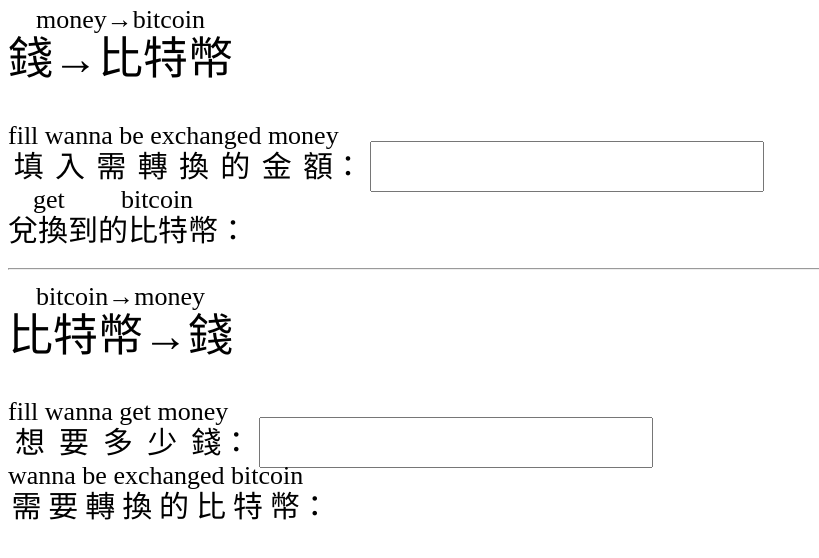
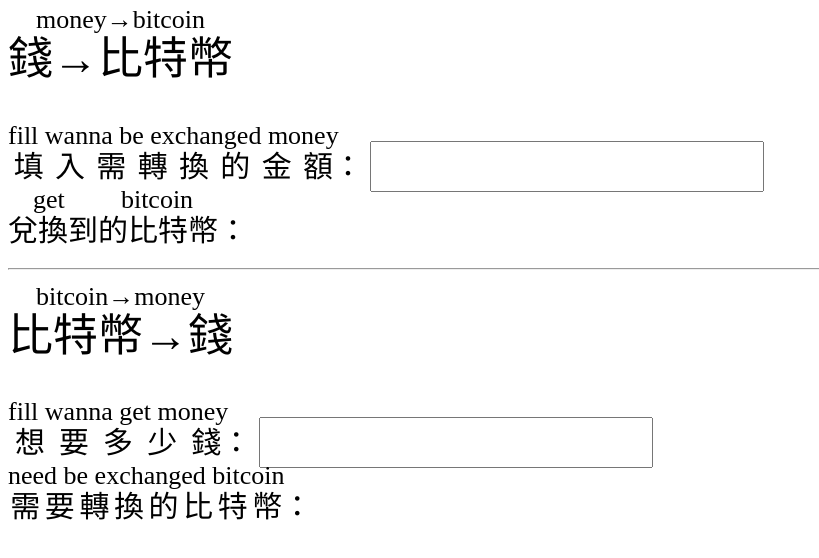
Before and after one commit to lairool2001/lairool2001.github.io, a plain HTML site: page count-b/index.html in a window 1280 px wide. Shown: the whole page, without its empty margins (0-819 px from the left). Drawn offline with nearby package versions, Linux system fonts and the light colour scheme.

Commit message:
Update index.html

```diff
--- a/count-b/index.html
+++ b/count-b/index.html
@@ -35,7 +35,7 @@
     <ruby class="title">比特幣→錢<rt>bitcoin→money</rt></ruby><br><br>
     <ruby>想要多少錢<rt>fill wanna get money</rt></ruby>：
     <input type="text" id="t2" oninput="oninput2()"></input><br>
-    <ruby>需要轉換的比特幣<rt>wanna be exchanged bitcoin</rt></ruby>：<span id="t2Out"></span><br>
+    <ruby>需要轉換的比特幣<rt>need be exchanged bitcoin</rt></ruby>：<span id="t2Out"></span><br>
     <script>
         // Closure
         (function() {
```
